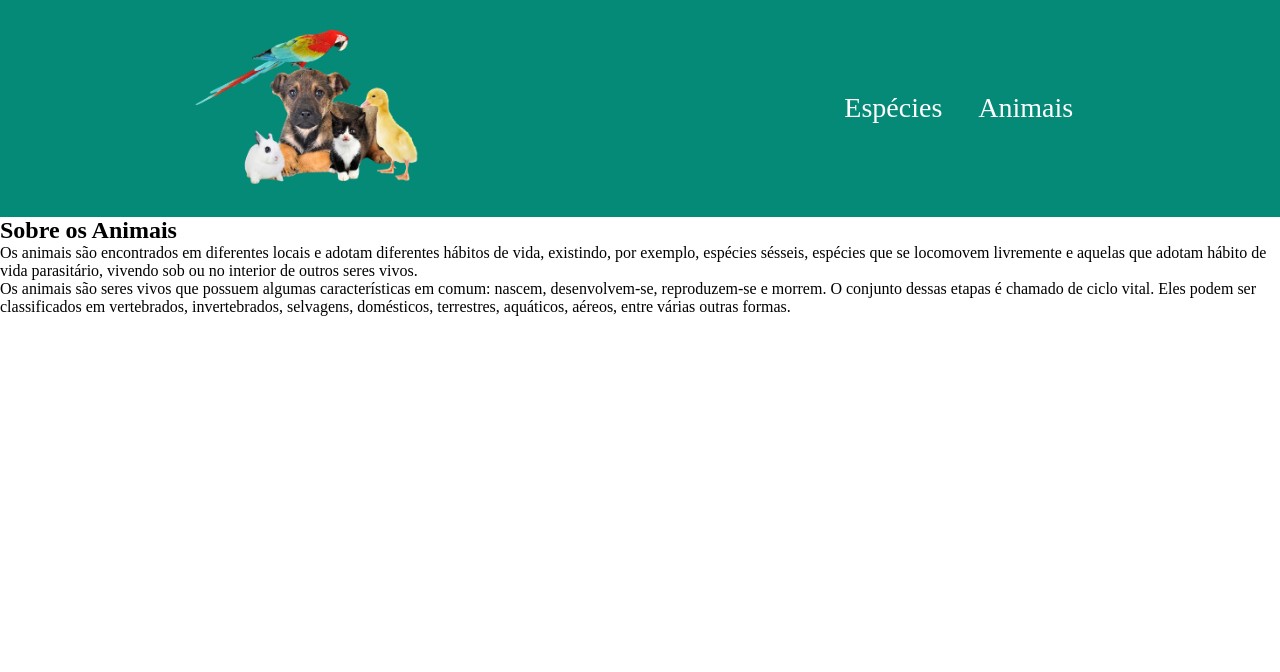
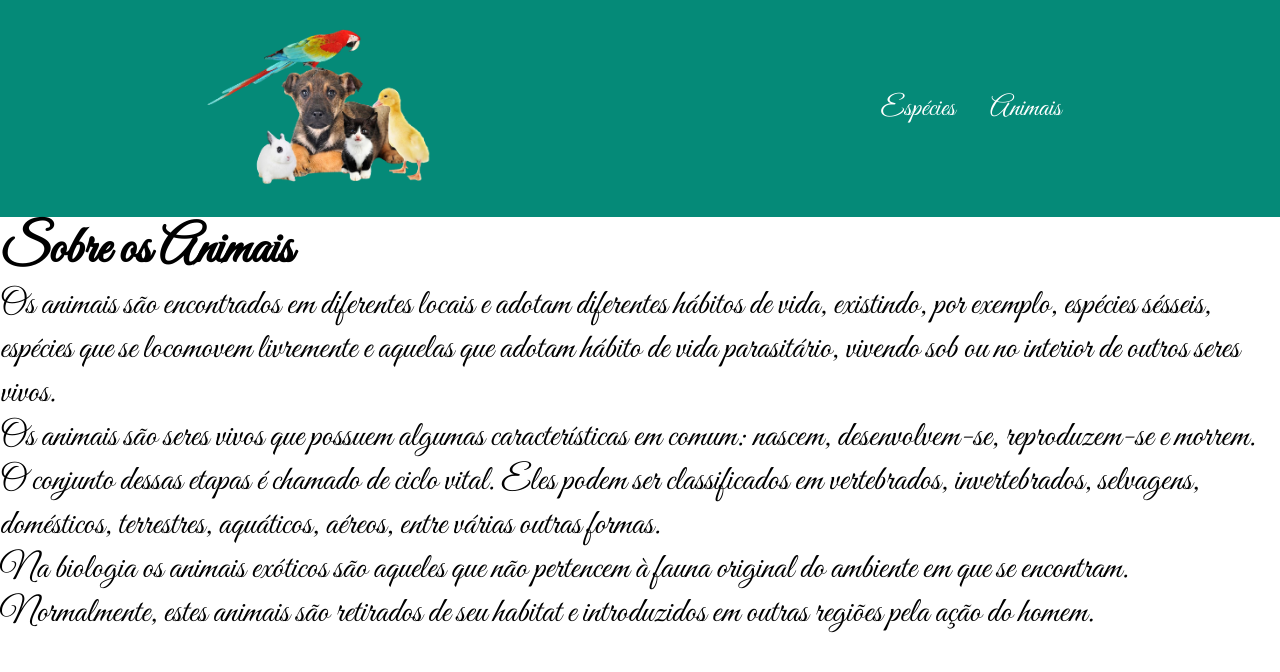
Before and after one commit to vitor06092006/2B-Programa-o-V-tor, a plain HTML site: page index.html in a window 1280 px wide. Drawn offline with Linux system fonts and the light colour scheme.

Commit message:
Add files via upload

```diff
--- a/index.html
+++ b/index.html
@@ -6,6 +6,9 @@
     <meta name="viewport" content="width=device-width, initial-scale=1.0">
     <title>Document</title>
     <link rel="stylesheet" href="style.css">
+    <link rel="preconnect" href="https://fonts.googleapis.com">
+    <link rel="preconnect" href="https://fonts.gstatic.com" crossorigin>
+    <link href="https://fonts.googleapis.com/css2?family=Great+Vibes&display=swap" rel="stylesheet">
 </head>
 <body>
     <header class="cabecalho">
@@ -19,7 +22,7 @@
         <h2 class="Animais-titulo">Sobre os Animais</h2>
         <p class="Animais-texto-um"> Os animais são encontrados em diferentes locais e adotam diferentes hábitos de vida, existindo, por exemplo, espécies sésseis, espécies que se locomovem livremente e aquelas que adotam hábito de vida parasitário, vivendo sob ou no interior de outros seres vivos.</p>
         <p class="Animais-texto-dois"> Os animais são seres vivos que possuem algumas características em comum: nascem, desenvolvem-se, reproduzem-se e morrem. O conjunto dessas etapas é chamado de ciclo vital. Eles podem ser classificados em vertebrados, invertebrados, selvagens, domésticos, terrestres, aquáticos, aéreos, entre várias outras formas.</p>
-
+        <p class="Animais-texto-tres"> Na biologia os animais exóticos são aqueles que não pertencem à fauna original do ambiente em que se encontram. Normalmente, estes animais são retirados de seu habitat e introduzidos em outras regiões pela ação do homem.</p>
     </section>
 </body>
 </html>
--- a/style.css
+++ b/style.css
@@ -20,5 +20,12 @@
     display:inline-block;
     margin:0 16px;
     font-size: 28px;
-    font-family:initial;
 }
+
+body {
+    font-family: 'Great Vibes';
+}
+
+.Animais{
+    font-size: 35px;
+}
```
